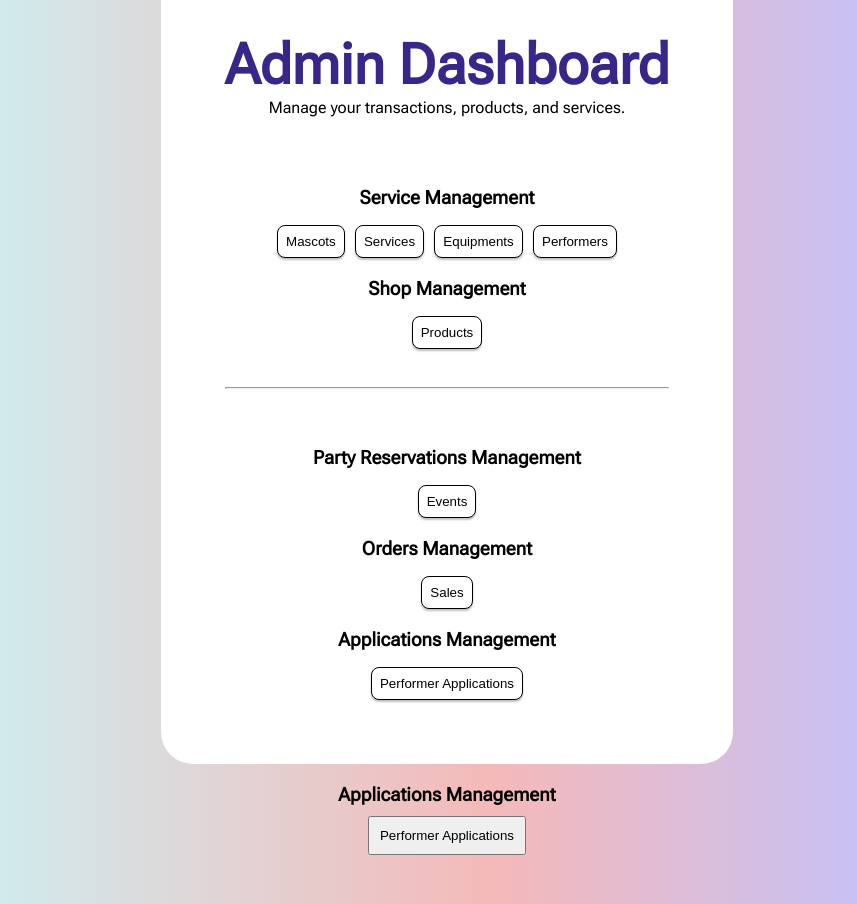
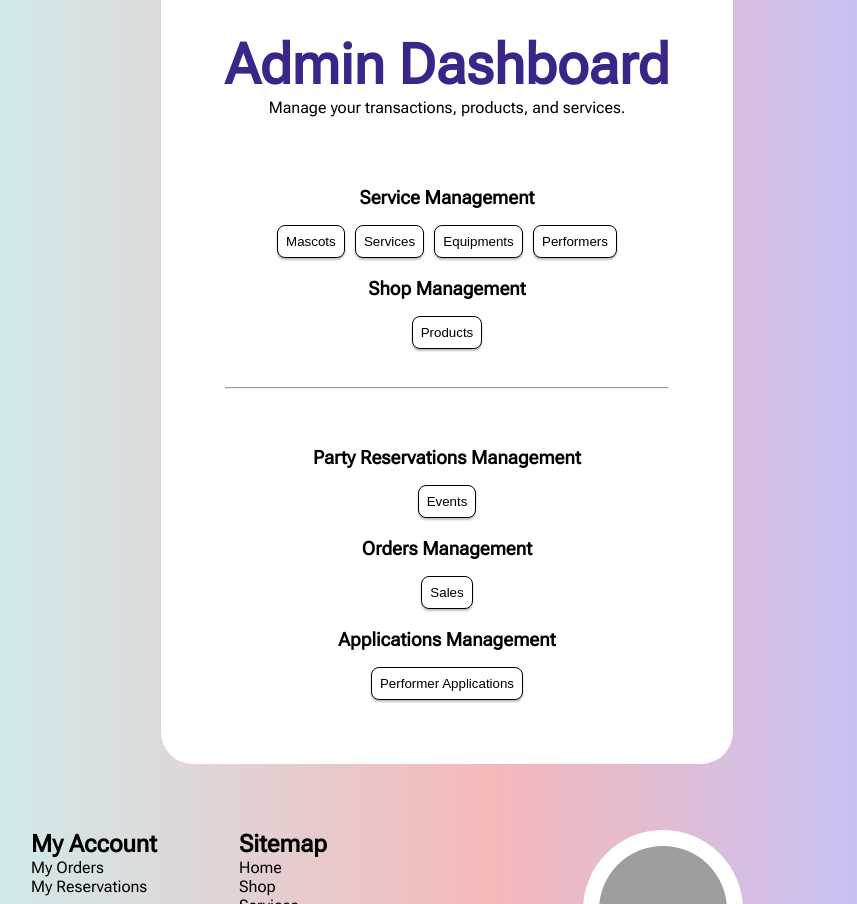
Before and after one commit to jennieablog/django-mamaws, a Django app: page /administrator/ in a window 1280 px wide; the page is wider, and only the part inside the window is pictured. Shown: the part 304-1208 px from the top of that part, without its empty margins (193-1050 px from the left). Run offline with Django 3.2, Linux system fonts and the light colour scheme; the visitor is signed in with stand-in values (Sample User, id 1); some web fonts are replaced; grey boxes are pictures that could not be loaded.

Commit message:
(dashboard) update link for performer applications listing

```diff
--- a/mamaws/templates/staff/dashboard.html
+++ b/mamaws/templates/staff/dashboard.html
@@ -71,13 +71,8 @@
         </div>
         <div class="adminHeaders">
             <h3>Applications Management</h3>
-            <button class="adminButtons"><a href="#">Performer Applications</a></button>
+            <button class="adminButtons"><a href="{% url 'performer_application_listing' %}">Performer Applications</a></button>
         </div>
-    </div>
-
-    <div style="padding-top: 20px; text-align: center;">
-        <h3>Applications Management</h3>
-        <button style="margin: 10px; padding: 10px;"><a href="{% url 'performer_application_listing' %}">Performer Applications</a></button>
     </div>
 </div>
 
```
